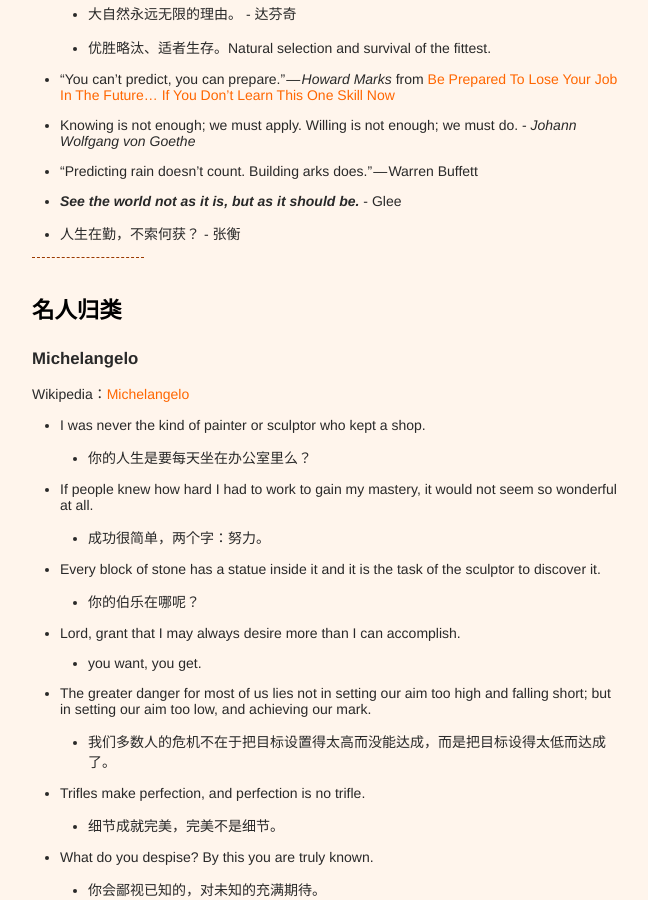
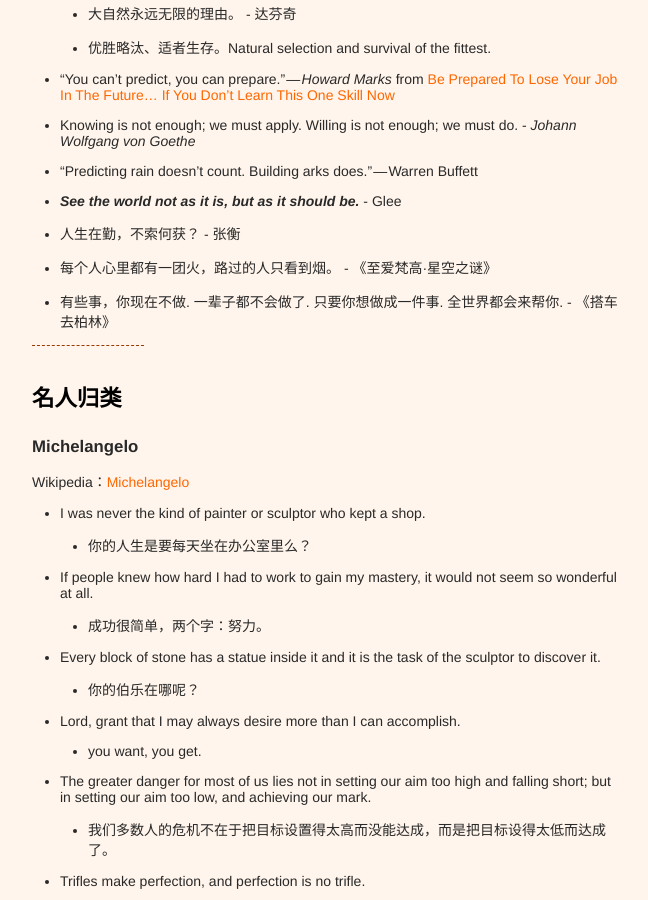
Before and after one commit to xianyuxmu/xianyuxmu.github.io, a Jekyll site: the page built from _posts/2017-06-17-chicken-soup.md, in a window 1280 px wide and 900 px high, scrolled down 4150 px. Shown: the whole window, without its empty margins (314-962 px from the left). Built offline with Jekyll 4.4.1, drawn with Linux system fonts in a browser that asks for light colours; comment, search, counter and statistics services are not loaded.

Commit message:
有些事，你现在不做. 一辈子都不会做了。

```diff
--- a/_posts/2017-06-17-chicken-soup.md
+++ b/_posts/2017-06-17-chicken-soup.md
@@ -117,6 +117,8 @@ tags:
 - “Predicting rain doesn’t count. Building arks does.” — Warren Buffett
 - ***See the world not as it is, but as it should be.*** - Glee
 - 人生在勤，不索何获？ - 张衡
+- 每个人心里都有一团火，路过的人只看到烟。 - 《至爱梵高·星空之谜》
+- 有些事，你现在不做. 一辈子都不会做了. 只要你想做成一件事. 全世界都会来帮你. - 《搭车去柏林》
 
 
 
```
